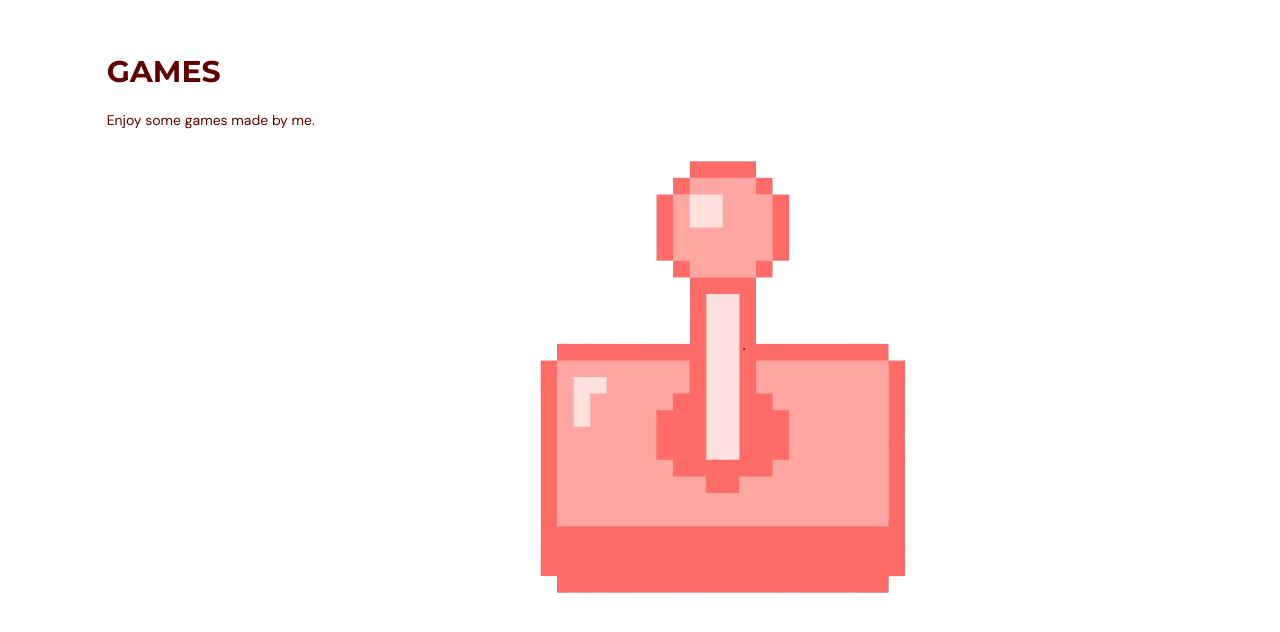
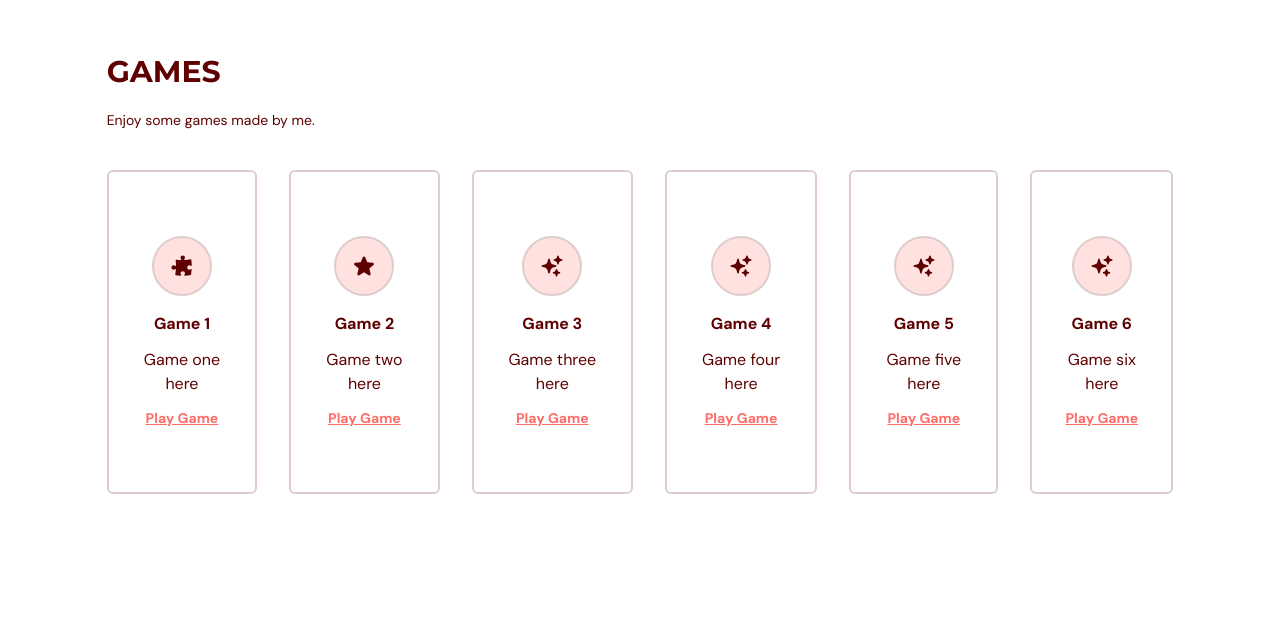
Before and after one commit to elliegance/ellie-website, a React (Vite) app in the folder personal-typescript/: page / in a window 1280 px wide. Shown: the part 1666-2298 px from the top of the page. Built offline with nearby package versions, Linux system fonts and the light colour scheme.

Commit message:
chore: games page updates

```diff
--- /dev/null
+++ b/personal-typescript/src/scenes/games/Game.tsx
@@ -0,0 +1,42 @@
+import {SelectedPage} from '@/shared/types'
+import { motion } from 'framer-motion'
+import AnchorLink from "react-anchor-link-smooth-scroll"
+
+const childVariant ={
+    hidden: {opacity: 0, scale: 0.9},
+    visible: {opacity: 1, scale: 1}
+}
+
+type Props = {
+    icon: JSX.Element,
+    title: string,
+    description: string,
+    setSelectedPage: (value: SelectedPage) => void
+}
+
+const Game = ({icon, title, description, setSelectedPage}: Props) => {
+  return (
+    <motion.div
+        className="mt-5 rounded-md border-2 border-gray-100 px-5 py-16 text-center"
+        variants={childVariant}
+        >
+
+        <div className="mb-4 flex justify-center">
+            <div className="rounded-full border-2 border-gray-100 bg-primary-100 p-4">
+                {icon}
+            </div>
+        </div>
+        <h4 className="font-bold">{title}</h4>
+        <p className="my-3"> {description}</p>
+       <AnchorLink
+            className = "text-sm font-bold text-primary-500 underline hover:text-secondary-500"
+            onClick={() => setSelectedPage(SelectedPage.Projects)}
+            href={`#${SelectedPage.Projects}`}
+        >
+            <p>Play Game</p>
+       </AnchorLink>
+
+    </motion.div>
+  )
+}
+export default Game
--- a/personal-typescript/src/scenes/games/index.tsx
+++ b/personal-typescript/src/scenes/games/index.tsx
@@ -1,8 +1,57 @@
-import {SelectedPage} from '@/shared/types'
+import ActionButton from "@/shared/ActionButton";
+import Joystick from '@/assets/Joystick.png'
+import HeaderText from '@/shared/HeaderText'
+import { GameType, SelectedPage } from '@/shared/types'
+import {
+    PuzzlePieceIcon,
+    SparklesIcon,
+    StarIcon
+} from "@heroicons/react/24/solid"
 import { motion } from 'framer-motion'
-import HeaderText from '@/shared/HeaderText'
-import Joystick from '@/assets/Joystick.png'
+import Game from './Game'
 
+
+const games: Array<GameType> = [
+    {
+        icon: <PuzzlePieceIcon className="h-6 w-6"/>,
+        title: "Game 1",
+        description: "Game one here"
+    },
+    {
+        icon: <StarIcon className="h-6 w-6"/>,
+        title: "Game 2",
+        description: "Game two here"
+    },
+    {
+        icon: <SparklesIcon className="h-6 w-6"/>,
+        title: "Game 3",
+        description: "Game three here"
+    }
+    ,
+    {
+        icon: <SparklesIcon className="h-6 w-6"/>,
+        title: "Game 4",
+        description: "Game four here"
+    }
+    ,
+    {
+        icon: <SparklesIcon className="h-6 w-6"/>,
+        title: "Game 5",
+        description: "Game five here"
+    } ,
+    {
+        icon: <SparklesIcon className="h-6 w-6"/>,
+        title: "Game 6",
+        description: "Game six here"
+    }
+]
+
+const container = {
+    hidden: {},
+    visible: {
+        transition: {staggerChildren: 0.2}
+    }
+}
 
 type Props = {
     setSelectedPage: (value: SelectedPage) => void
@@ -14,19 +63,45 @@ const Games = ({setSelectedPage}: Props) => {
         <motion.div
             onViewportEnter={() => setSelectedPage(SelectedPage.Games)}
         >
-            <div>
+
                 {/* HEADER */}
-                <div className="md:my-5 text-sm">
+                <motion.div
+                    className="md:my-5 md:w-3/5"
+                    initial="hidden"
+                    whileInView="visible"
+                    viewport={{once:true, amount:0.5}}
+                    transition={{duration:0.5}}
+                    variants={{
+                        hidden: { opacity:0, x:-50},
+                        visible:{opacity:1, x:0}
+                    }}
+                    >
                     <HeaderText>GAMES</HeaderText>
                         <p className="my-5 text-sm">
                             Enjoy some games made by me.
                         </p>
-                        <div className="flex basis-3/5 justify-center md:z-10 md:ml-40 md:mt16 md-justify-items-end">
-                            <img alt="joystick" src={Joystick} />
-                        </div>
-                </div>
-            </div>
-        </motion.div>
+                </motion.div>
+
+                        {/* GAMES */}
+                        <motion.div
+                            className="md:flex items-center justify-between gap-8 mt-5"
+                            initial = "hidden"
+                            whileInView="visible"
+                            viewport = {{ once: true, amount: 0.5 }}
+                            variants={container}
+                        >
+                            {games.map((game: GameType) => (
+                            <Game
+                                key={game.title}
+                                icon={game.icon}
+                                title={game.title}
+                                description={game.description}
+                                setSelectedPage={setSelectedPage}
+                            />
+                            ))}
+
+                        </motion.div>
+      </motion.div>
     </section>
   )
 }
--- a/personal-typescript/src/shared/types.ts
+++ b/personal-typescript/src/shared/types.ts
@@ -6,3 +6,9 @@ export enum SelectedPage {
   Projects = "projects",
   ContactMe = "contactme"
 }
+
+export interface GameType {
+  icon: JSX.Element,
+  title: string,
+  description: string
+}
```
